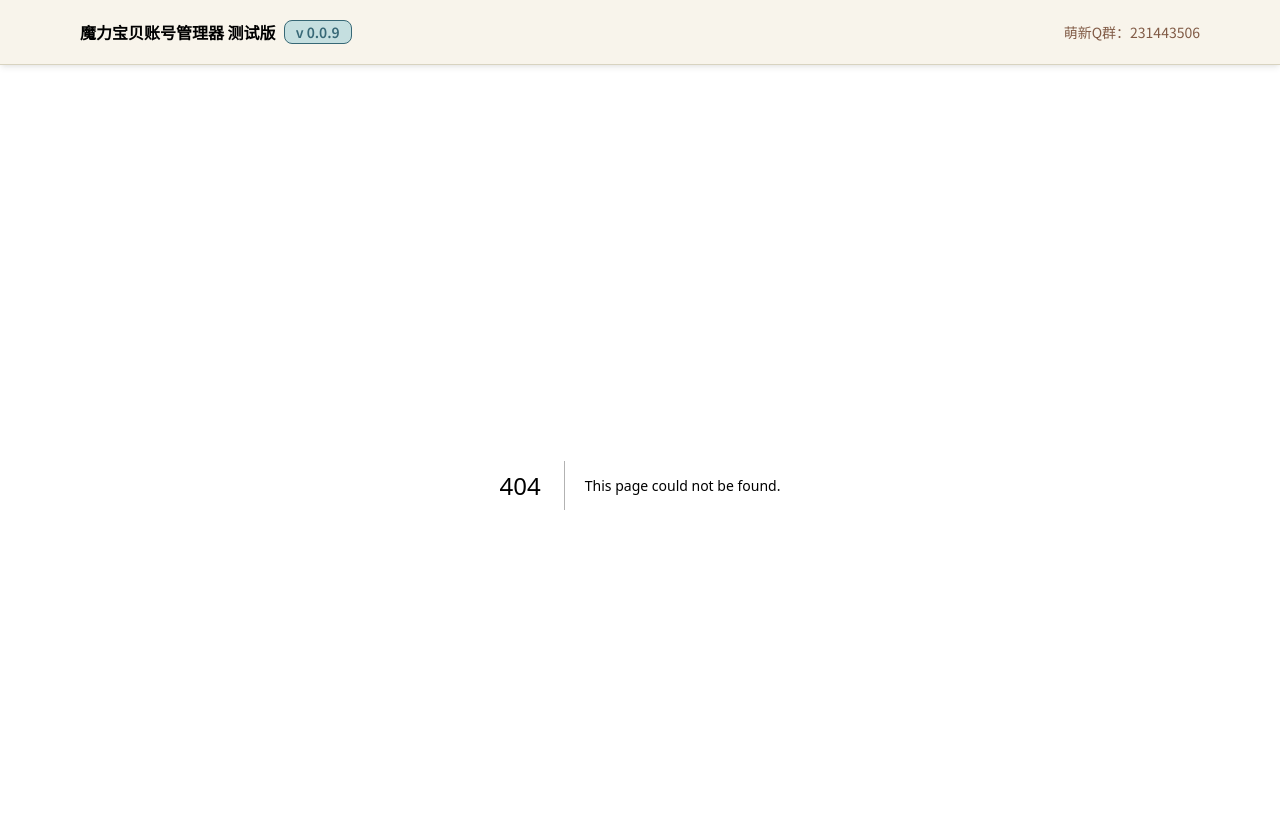
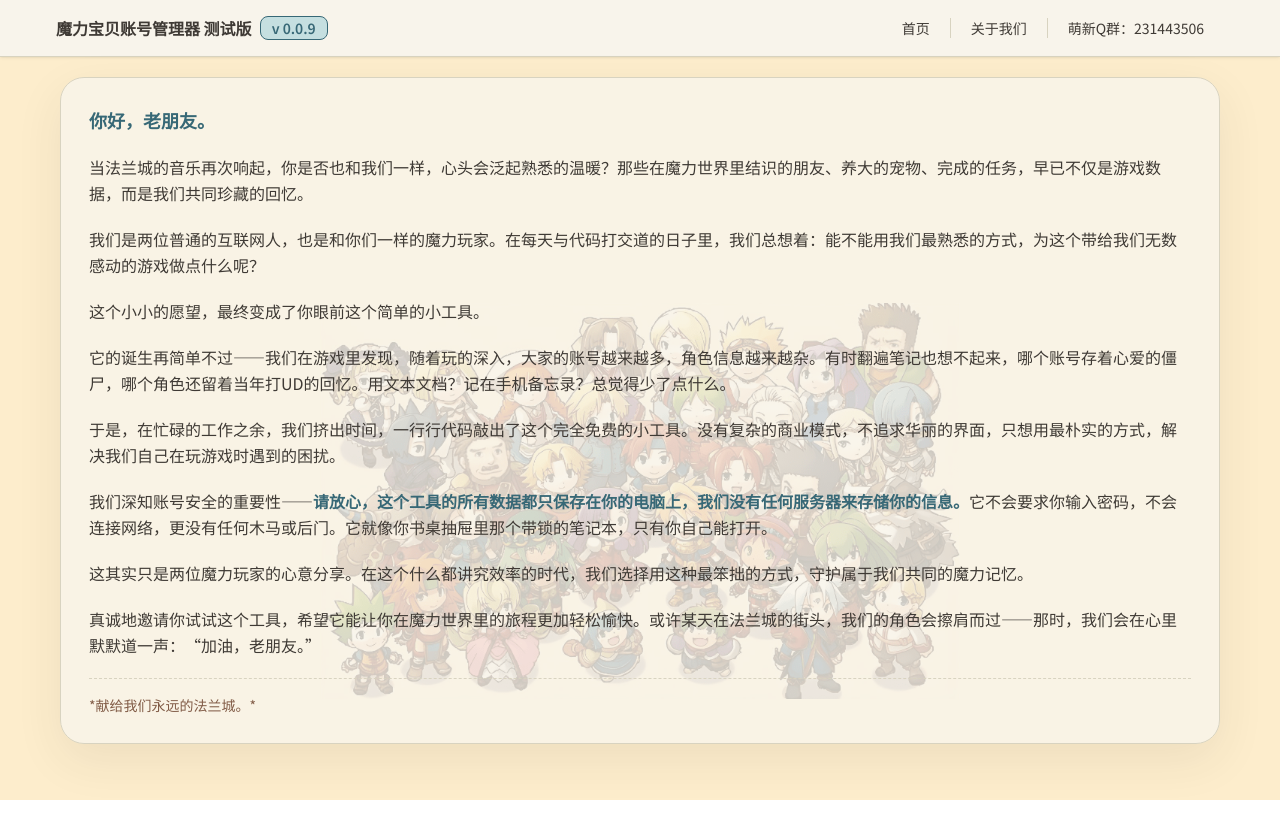
Before and after one commit to Mou2xie/gameAccountManager, a Next.js app: page /about in a window 1280 px wide. Before the commit this address had no page. Shown: the top 838 px of the page. After the commit the page ends 800 px from the top, so only its background shows below. Built offline with nearby package versions, Linux system fonts and the light colour scheme.

Commit message:
feat: add AboutContent component and update NavBar with links

```diff
--- /dev/null
+++ b/app/about/AboutContent.tsx
@@ -0,0 +1,49 @@
+'use client';
+
+import { useEffect } from "react";
+
+const welcomeParagraphs = [
+    "你好，老朋友。",
+    "当法兰城的音乐再次响起，你是否也和我们一样，心头会泛起熟悉的温暖？那些在魔力世界里结识的朋友、养大的宠物、完成的任务，早已不仅是游戏数据，而是我们共同珍藏的回忆。",
+    "我们是两位普通的互联网人，也是和你们一样的魔力玩家。在每天与代码打交道的日子里，我们总想着：能不能用我们最熟悉的方式，为这个带给我们无数感动的游戏做点什么呢？",
+    "这个小小的愿望，最终变成了你眼前这个简单的小工具。",
+    "它的诞生再简单不过——我们在游戏里发现，随着玩的深入，大家的账号越来越多，角色信息越来越杂。有时翻遍笔记也想不起来，哪个账号存着心爱的僵尸，哪个角色还留着当年打UD的回忆。用文本文档？记在手机备忘录？总觉得少了点什么。",
+    "于是，在忙碌的工作之余，我们挤出时间，一行行代码敲出了这个完全免费的小工具。没有复杂的商业模式，不追求华丽的界面，只想用最朴实的方式，解决我们自己在玩游戏时遇到的困扰。",
+    "我们深知账号安全的重要性——",
+    "这其实只是两位魔力玩家的心意分享。在这个什么都讲究效率的时代，我们选择用这种最笨拙的方式，守护属于我们共同的魔力记忆。",
+    "真诚地邀请你试试这个工具，希望它能让你在魔力世界里的旅程更加轻松愉快。或许某天在法兰城的街头，我们的角色会擦肩而过——那时，我们会在心里默默道一声：“加油，老朋友。”",
+];
+
+export default function AboutContent() {
+    useEffect(() => {
+        document.body.classList.add("home-background");
+        return () => document.body.classList.remove("home-background");
+    }, []);
+
+    return (
+        <div className="space-y-6">
+            <article className="relative app-card space-y-5 text-base leading-relaxed text-[var(--color-text)] bg-[rgba(248,244,235,0.82)]">
+                <p className=" text-lg font-semibold text-[var(--color-primary)]">
+                    {welcomeParagraphs[0]}
+                </p>
+                <p>{welcomeParagraphs[1]}</p>
+                <p>{welcomeParagraphs[2]}</p>
+                <p>{welcomeParagraphs[3]}</p>
+                <p>{welcomeParagraphs[4]}</p>
+                <p>{welcomeParagraphs[5]}</p>
+                <p>
+                    {welcomeParagraphs[6]}
+                    <strong className=" text-app-primary">
+                        请放心，这个工具的所有数据都只保存在你的电脑上，我们没有任何服务器来存储你的信息。
+                    </strong>
+                    它不会要求你输入密码，不会连接网络，更没有任何木马或后门。它就像你书桌抽屉里那个带锁的笔记本，只有你自己能打开。
+                </p>
+                <p>{welcomeParagraphs[7]}</p>
+                <p>{welcomeParagraphs[8]}</p>
+                <div className=" border-t border-dashed border-[var(--color-border-strong)] pt-4 text-sm text-[var(--color-text-muted)]">
+                    *献给我们永远的法兰城。*
+                </div>
+            </article>
+        </div>
+    );
+}
--- /dev/null
+++ b/app/about/page.tsx
@@ -0,0 +1,10 @@
+import AboutContent from "./AboutContent";
+
+export const metadata = {
+    title: "关于 - 魔力宝贝账号管理器",
+    description: "了解我们制作这个账号管理工具背后的初衷与故事。",
+};
+
+export default function About() {
+    return <AboutContent />;
+}
--- a/app/page.tsx
+++ b/app/page.tsx
@@ -66,8 +66,7 @@ export default function Home() {
   return (
     <div className=" space-y-6">
       <MainAccountCard currentMainAccount={currentMainAccount} onSelectMainAccount={handleMainAccountChange} />
-      {
-        !currentMainAccount && (
+      {!currentMainAccount && (
         <>
           {showWelcome ? (
             <article className="relative app-card space-y-5 text-base leading-relaxed text-[var(--color-text)] bg-[rgba(248,244,235,0.82)]">
@@ -80,38 +79,30 @@ export default function Home() {
                 隐藏
               </button>
               <p className=" text-lg font-semibold text-[var(--color-primary)]">
-                  你好，老朋友。
+                法兰城的朋友，你好。
               </p>
               <p>
-                  当法兰城的音乐再次响起，你是否也和我们一样，心头会泛起熟悉的温暖？那些在魔力世界里结识的朋友、养大的宠物、完成的任务，早已不仅是游戏数据，而是我们共同珍藏的回忆。
+                欢迎使用
+                <strong className=" text-app-primary">【魔力宝贝账号管理器 测试版】</strong>
               </p>
               <p>
-                  我们是两位普通的互联网人，也是和你们一样的魔力玩家。在每天与代码打交道的日子里，我们总想着：能不能用我们最熟悉的方式，为这个带给我们无数感动的游戏做点什么呢？
+                这是一个用来记录魔力宝贝账号下角色、宠物、物品的免费工具，由 @努力的小弟 和我一起打造。我们是两位普通的魔力玩家，同时也是互联网从业者，怀揣着对魔力宝贝的热爱，亲手打造了一款纯本地运行的账号记录小工具。
               </p>
+              <p className=" font-semibold text-[var(--color-primary)]">🌟 它能干什么？</p>
+              <p>帮你清晰地记录账号下角色、宠物、物品。</p>
+              <p className=" font-semibold text-[var(--color-primary)]">🛡️ 它安全吗？</p>
               <p>
-                  这个小小的愿望，最终变成了你眼前这个简单的小工具。
+                请绝对放心！
+                <strong className=" text-app-primary">
+                  数据仅存于你的电脑，无服务器、不联网、绝不收集任何信息
+                </strong>
+                ，更与游戏账号密码无关。
               </p>
-                <p>
-                  它的诞生再简单不过——我们在游戏里发现，随着玩的深入，大家的账号越来越多，角色信息越来越杂。有时翻遍笔记也想不起来，哪个账号存着心爱的僵尸，哪个角色还留着当年打UD的回忆。用文本文档？记在手机备忘录？总觉得少了点什么。
-                </p>
-                <p>
-                  于是，在忙碌的工作之余，我们挤出时间，一行行代码敲出了这个完全免费的小工具。没有复杂的商业模式，不追求华丽的界面，只想用最朴实的方式，解决我们自己在玩游戏时遇到的困扰。
-                </p>
-                <p>
-                  我们深知账号安全的重要性——
-                  <strong className=" text-app-primary">
-                    请放心，这个工具的所有数据都只保存在你的电脑上，我们没有任何服务器来存储你的信息。
-                  </strong>
-                  它不会要求你输入密码，不会连接网络，更没有任何木马或后门。它就像你书桌抽屉里那个带锁的笔记本，只有你自己能打开。
-                </p>
-                <p>
-                  这其实只是两位魔力玩家的心意分享。在这个什么都讲究效率的时代，我们选择用这种最笨拙的方式，守护属于我们共同的魔力记忆。
-                </p>
-                <p>
-                  真诚地邀请你试试这个工具，希望它能让你在魔力世界里的旅程更加轻松愉快。或许某天在法兰城的街头，我们的角色会擦肩而过——那时，我们会在心里默默道一声：“加油，老朋友。”
-                </p>
+              <p>这只是一份来自玩家社群的心意，希望让我们的魔力之旅更轻松。</p>
+              <p>诚挚邀请你成为首批内测用户，一起来体验和改善它！</p>
+              <p>点击上方【新建主账号】按钮开始试用吧。</p>
               <div className=" border-t border-dashed border-[var(--color-border-strong)] pt-4 text-sm text-[var(--color-text-muted)]">
-                  *献给我们永远的法兰城。*
+                *致我们永远的法兰城，与未曾磨灭的回忆。*
               </div>
             </article>
           ) : (
@@ -127,8 +118,7 @@ export default function Home() {
             </div>
           )}
         </>
-        )
-      }
+      )}
       <div className=" space-y-6">
         {
           subAccounts.length > 0 && subAccounts.map((subAccount) => (
--- a/components/NavBar.tsx
+++ b/components/NavBar.tsx
@@ -1,20 +1,31 @@
-
+import Link from "next/link";
 
 export const NavBar = () => {
     return (
-        <nav className=" bg-[var(--color-surface-card)] border-b border-[var(--color-border-strong)] shadow-md shadow-[rgba(57,51,43,0.08)]">
-            <div className=" mx-auto flex flex-col gap-4 px-4 py-4 md:h-16 md:grid md:grid-cols-3 md:items-center md:gap-0 md:px-20 md:py-0">
-                <div className=" flex flex-col gap-2 text-base font-semibold sm:flex-row sm:items-center">
+        <nav className=" bg-[var(--color-surface-card)] border-b border-[var(--color-border-strong)] shadow shadow-[rgba(57,51,43,0.08)]">
+            <div className=" h-14 flex justify-between items-center px-14 ">
+                <div className=" flex gap-2 text-base items-center font-semibold">
                     <span>魔力宝贝账号管理器 测试版</span>
                     <span className=" badge border border-[var(--color-primary)] text-[var(--color-primary)] bg-[var(--color-muted)] w-fit">
                         v 0.0.9
                     </span>
                 </div>
-                <div className=" hidden md:block" />
-                <div className=" flex items-center text-sm text-[var(--color-text-muted)] md:justify-end">
-                    萌新Q群：231443506
+                <div className="hidden md:flex md:items-center text-sm">
+                    <Link
+                        href="/"
+                        className=" px-5 border-r border-[#d8d3c0] hover:text-[var(--color-primary)]"
+                    >
+                        首页
+                    </Link>
+                    <Link
+                        href="/about"
+                        className=" px-5 border-r border-[#d8d3c0] hover:text-[var(--color-primary)]"
+                    >
+                        关于我们
+                    </Link>
+                    <span className="px-5 ">萌新Q群：231443506</span>
                 </div>
             </div>
         </nav>
     );
-}
+};
```
Lines whose indentation alone changed are shown as unchanged.
